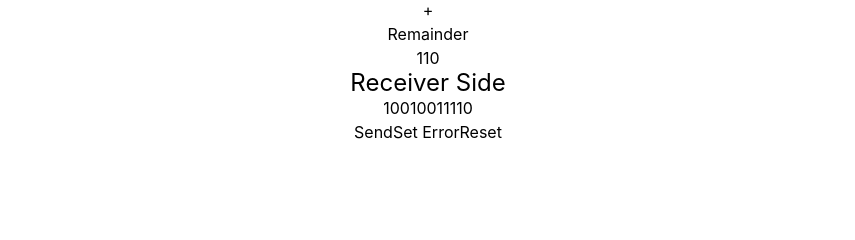
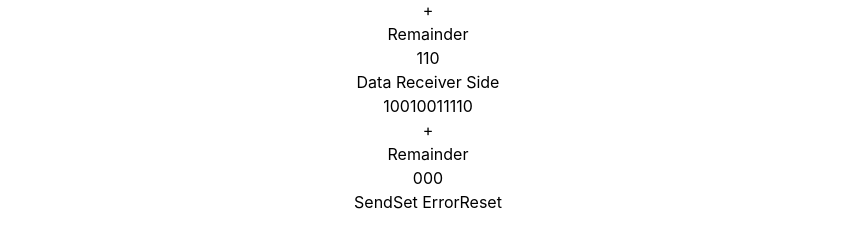
Before and after one commit to MiH0N/wireless-networks, a React (Vite) app: page /crc in a window 1280 px wide. Shown: the part 442-682 px from the top of the page, without its empty margins (212-1067 px from the left). Built offline with nearby package versions, Linux system fonts and the light colour scheme.

Commit message:
Handle error send data crc page

```diff
--- a/src/components/DataBit/index.tsx
+++ b/src/components/DataBit/index.tsx
@@ -8,9 +8,17 @@ interface IDataBitsProps {
   onChangeBit?: (newBit: number, index: number) => void;
   selected?: number | number[];
   errors?: number | number[];
+  isAllError?: boolean;
 }
 
-export const DataBits: FC<IDataBitsProps> = ({ data, disabled, onChangeBit, selected, errors }) => {
+export const DataBits: FC<IDataBitsProps> = ({
+  data,
+  disabled,
+  onChangeBit,
+  selected,
+  errors,
+  isAllError,
+}) => {
   const getStatus = (key: number) => {
     if (typeof selected === 'number' && selected === key) {
       return 'selected';
@@ -18,6 +26,7 @@ export const DataBits: FC<IDataBitsProps> = ({ data, disabled, onChangeBit, sele
     if (typeof selected === 'object' && selected?.includes(key)) {
       return 'selected';
     }
+    if (isAllError) return 'error';
     if (typeof errors === 'number' && errors === key) {
       return 'error';
     }
--- a/src/pages/CRCPage.tsx
+++ b/src/pages/CRCPage.tsx
@@ -28,11 +28,13 @@ export const CRCPage: FC<ICRCPageProps> = props => {
     datawordData,
     remainderData,
     reciverData,
+    remainderReciverData,
     showItems,
     showConnectLoader,
     showDataReciver,
     handleKeyGenerator,
     sendData,
+    hasError,
   } = useCRC(crcInitailParam);
 
   const reciverDataRef = useRef(null);
@@ -74,7 +76,7 @@ export const CRCPage: FC<ICRCPageProps> = props => {
         </div>
         <div
           className={classNames(
-            'flex flex-col justify-center items-center',
+            'flex flex-col justify-center items-center mt-4',
             !showItems && 'opacity-0 h-0'
           )}>
           <MyLottie
@@ -89,10 +91,9 @@ export const CRCPage: FC<ICRCPageProps> = props => {
             className={classNames(
               'duration-300 transition-all',
               showConnectLoader ? '' : 'opacity-0'
-              // !hasError && 'mb-6'
             )}
             isStatic={showConnectLoader && showDataReciver}
-            type={'connect'}
+            type={hasError ? 'disconnect' : 'connect'}
           />
           <MyLottie
             width={130}
@@ -104,11 +105,23 @@ export const CRCPage: FC<ICRCPageProps> = props => {
         <div
           ref={reciverDataRef}
           className={classNames(
-            'text-center space-y-5 transition-all duration-700',
+            'text-center transition-all duration-700 flex justify-center space-x-5 items-center mb-8',
             showDataReciver && showItems ? '' : 'opacity-0'
           )}>
-          <h4 className='mt-4 mb-8'>Receiver Side</h4>
-          <DataBits data={reciverData.data} onChangeBit={reciverData.handleChangeBit} />
+          <div className='mb-4'>
+            <p className='mb-4'>Data Receiver Side </p>
+            <DataBits data={reciverData.data} onChangeBit={reciverData.handleChangeBit} />
+          </div>
+          <div className='self-end mb-8'>+</div>
+          <div className='mb-4'>
+            <p className='mb-4'>Remainder</p>
+            <DataBits
+              data={remainderReciverData.data}
+              disabled
+              onChangeBit={remainderReciverData.handleChangeBit}
+              isAllError={!!hasError}
+            />
+          </div>
         </div>
         <div className='flex-col space-y-2 justify-center absolute top-1/2'>
           <Button
--- a/src/utils/hooks/useCRC.ts
+++ b/src/utils/hooks/useCRC.ts
@@ -8,6 +8,11 @@ export const useCRC = ({ generator, dataword }: UseCRCProps) => {
   const datawordData = useDataBit(dataword);
   const remainderData = useDataBit('000');
   const reciverData = useDataBit('0'.repeat(remainderData.data.length + datawordData.data.length));
+  const remainderReciverData = useDataBit('000');
+
+  const hasError =
+    remainderReciverData.data.includes('1') ||
+    reciverData.data !== datawordData.data + remainderData.data;
 
   const [showItems, showItem] = useState(false);
   const [showConnectLoader, setShowConnectLoader] = useState(false);
@@ -18,6 +23,10 @@ export const useCRC = ({ generator, dataword }: UseCRCProps) => {
       generatorData.handleChangeBit(newBit, index);
     }
   };
+
+  useEffect(() => {
+    remainderReciverData.reset(CRC(reciverData.data, generatorData.data, true));
+  }, [reciverData.data]);
 
   useEffect(() => {
     if (generatorData.data.length <= datawordData.data.length) {
@@ -43,10 +52,12 @@ export const useCRC = ({ generator, dataword }: UseCRCProps) => {
     datawordData,
     remainderData,
     reciverData,
+    remainderReciverData,
     showItems,
-	showConnectLoader,
-	showDataReciver,
+    showConnectLoader,
+    showDataReciver,
     handleKeyGenerator,
     sendData,
+	hasError
   };
 };
```
